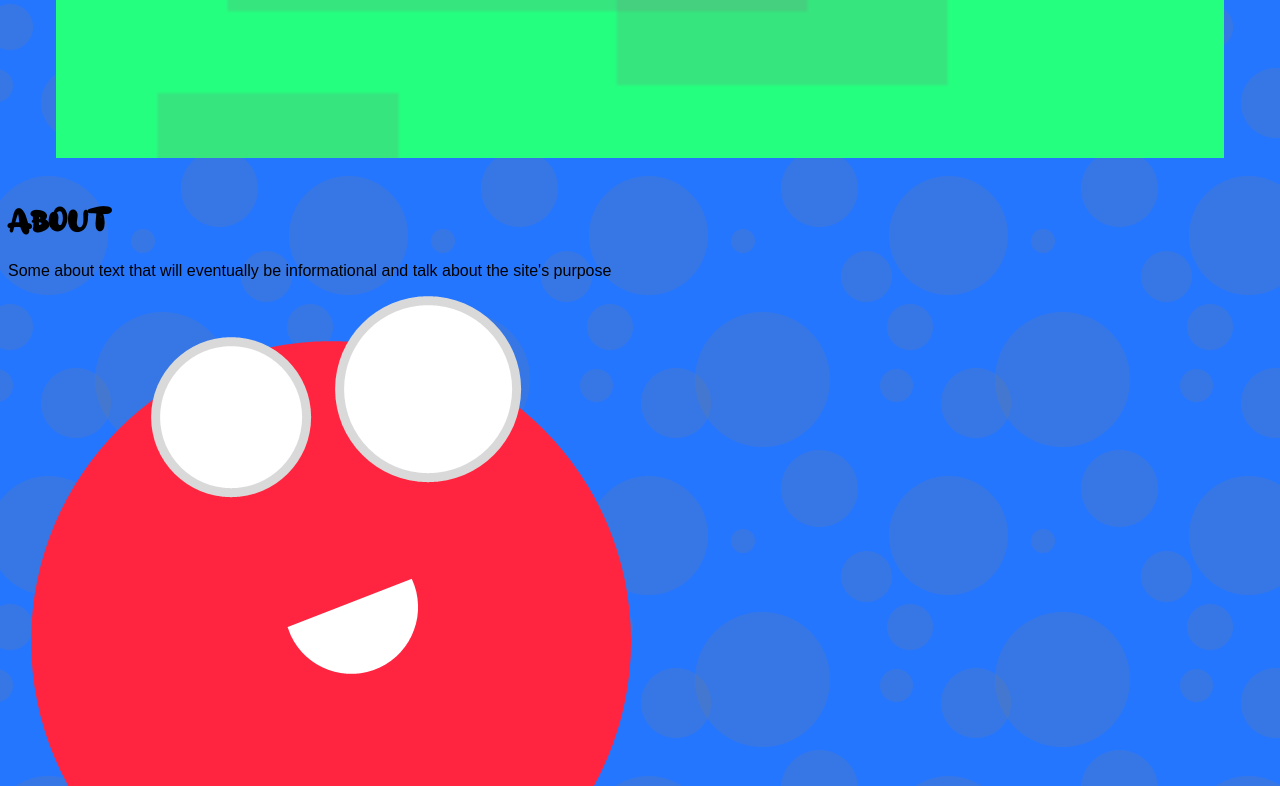
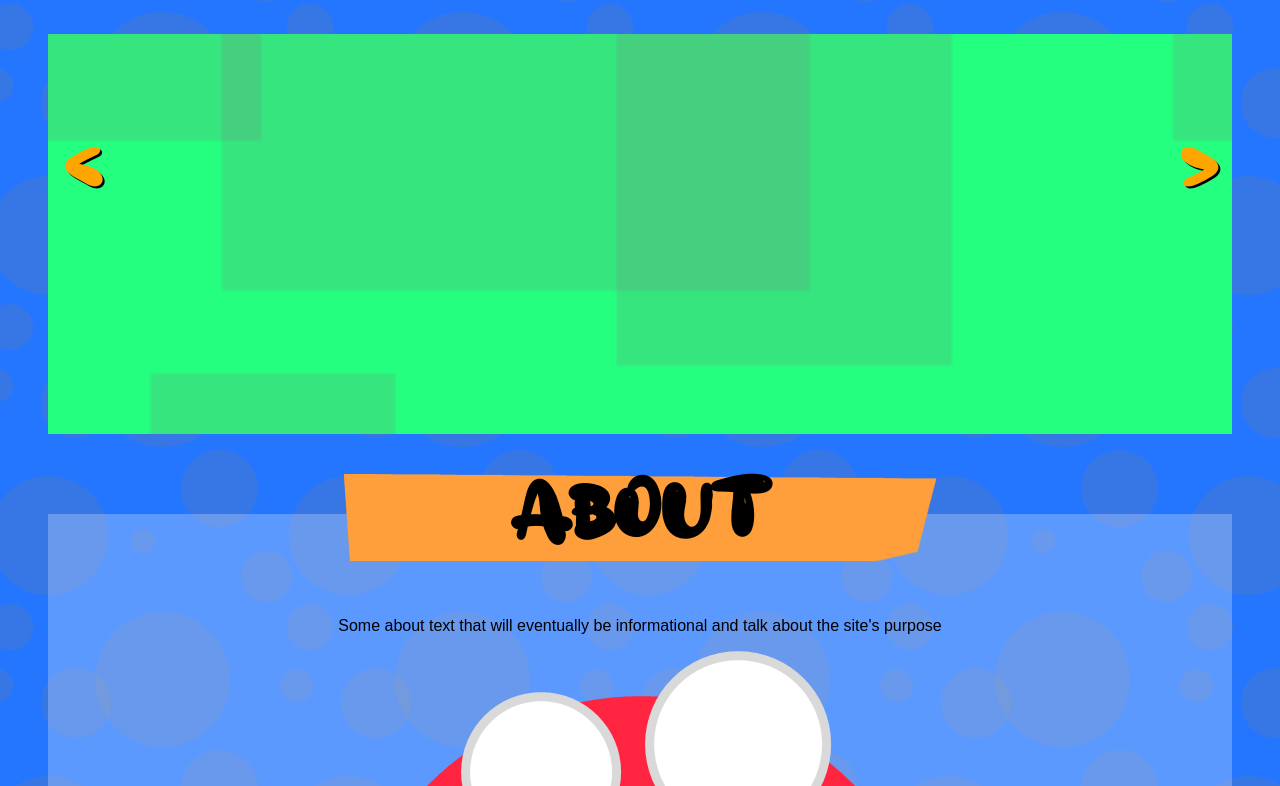
Before and after one commit to nateptay/nateptay.github.io, a plain HTML site: page kids_design/index.html in a window 1280 px wide. Shown: the part 556-1342 px from the top of the page. Drawn offline with nearby package versions, Linux system fonts and the light colour scheme; files whose address does not match are found by name; a web font is replaced by a local one.

Commit message:
updates index styles for about

```diff
--- a/kids_design/index.html
+++ b/kids_design/index.html
@@ -63,8 +63,8 @@
             </div>
         </div>
 
+        <div id="about">
         <h1>About</h1>
-        <div id="about">
             <p>Some about text that will eventually be informational and talk about the site's purpose</p>
             <img src="images/roundy_sprites.png">
         </div>
--- a/kids_design/styles.css
+++ b/kids_design/styles.css
@@ -6,6 +6,7 @@
 body {
     font-family: sans-serif;
     background-color: #2576FF;
+    margin: 3em;
 }
 h1, h2 {
     font-family: 'Alloy Ink', monospace;
@@ -68,7 +69,7 @@ header img, header nav{
 /* Positioning for the container */
 .container {
     background-color: #25FF7F;
-    margin: 3em;
+    margin-top: 3em;
     position: relative;
     height: 400px;
     overflow: hidden;
@@ -143,6 +144,21 @@ header img, header nav{
     animation: sm_shake 0.82s cubic-bezier(.36,.07,.19,.97) forwards;
 }
 
+/*****************
+     Games
+*****************/
+#about {
+    text-align: center;
+    background-color: rgba(255, 255, 255, 0.25);
+}
+#about h1 {
+    font-size: 5em;
+    width: 50%;
+    background: url(images/button_sprites.png) 0 0;
+    background-size: cover;
+    margin: 1em auto 0 auto;
+    transform: translate(0px, -40px);
+}
 
 @keyframes shake {
     25%, 75% {
```
